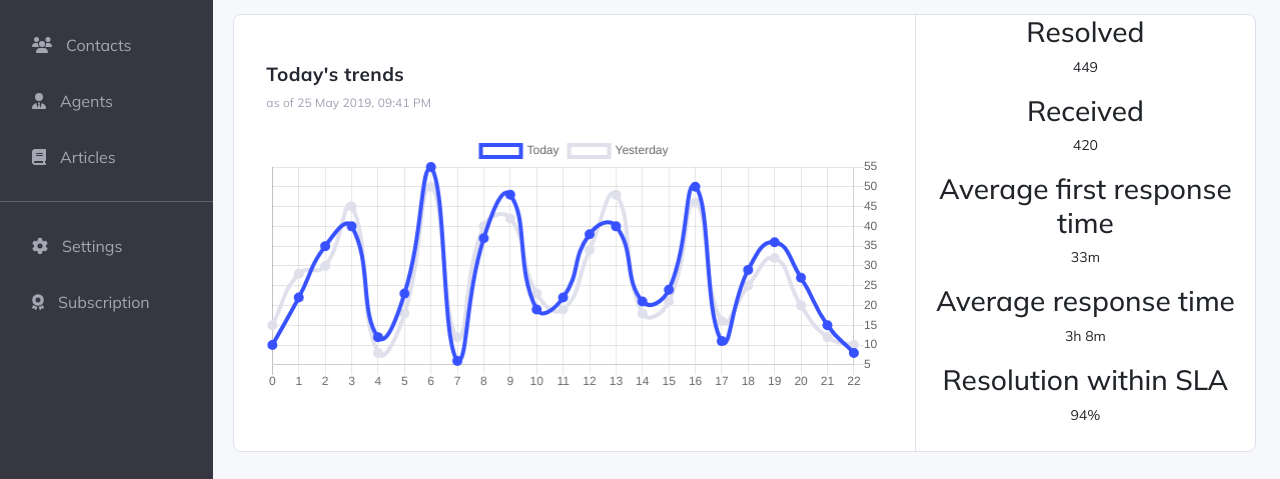
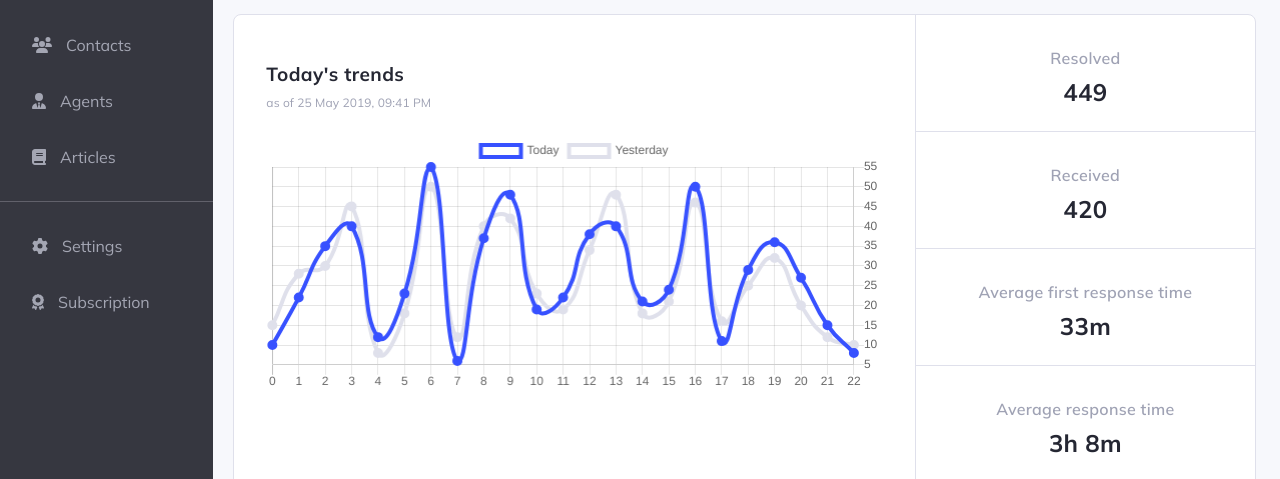
Before and after one commit to nicolepacheco/assignment5-frontend-framework, a website: page public/index.html in a window 1280 px wide. Shown: the part 289-768 px from the top of the page. Drawn offline with nearby package versions, Linux system fonts and the light colour scheme; files whose address does not match are found by name.

Commit message:
Fix typo

```diff
--- a/src/scss/style.scss
+++ b/src/scss/style.scss
@@ -217,12 +217,12 @@ main {
         border-left: 1px solid $color-border;
         padding: 0;
 
-        .addtiional-info-card {
+        .additional-info-card {
             border-bottom: 1px solid $color-border;
             padding: 32px 32px 24px 32px;
             width: 100%;
 
-            .addtiional-info-card-title {
+            .additional-info-card-title {
                 font-weight: 600;
                 font-size: 16px;
                 line-height: 22px;
@@ -230,7 +230,7 @@ main {
                 color: $color-secondary;
             }
 
-            .addtiional-info-card-text {
+            .additional-info-card-text {
                 margin: 0;
                 font-weight: 700;
                 font-size: 24px;
```
Also changed, not shown: public/assets/css/style.css.
